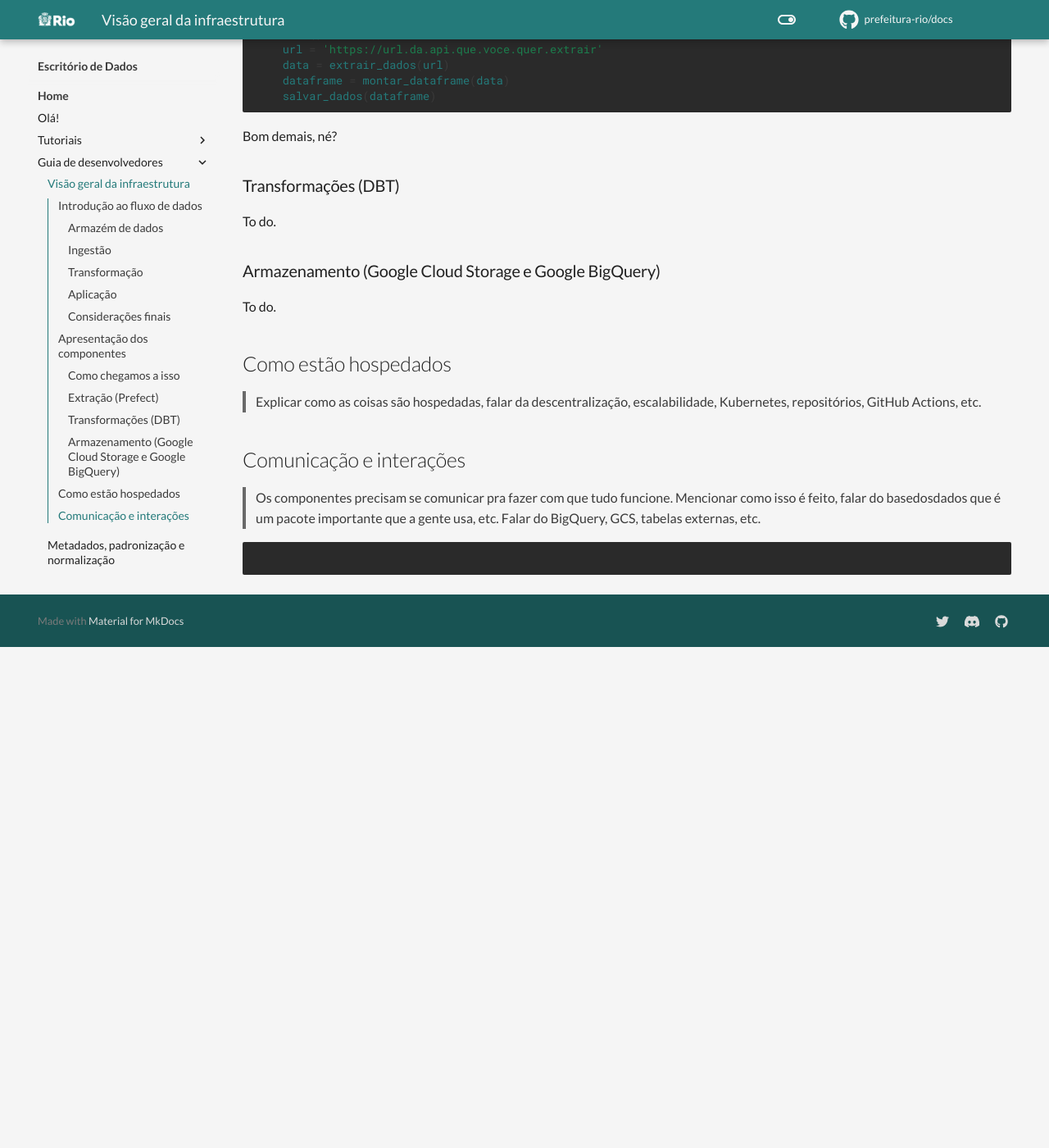
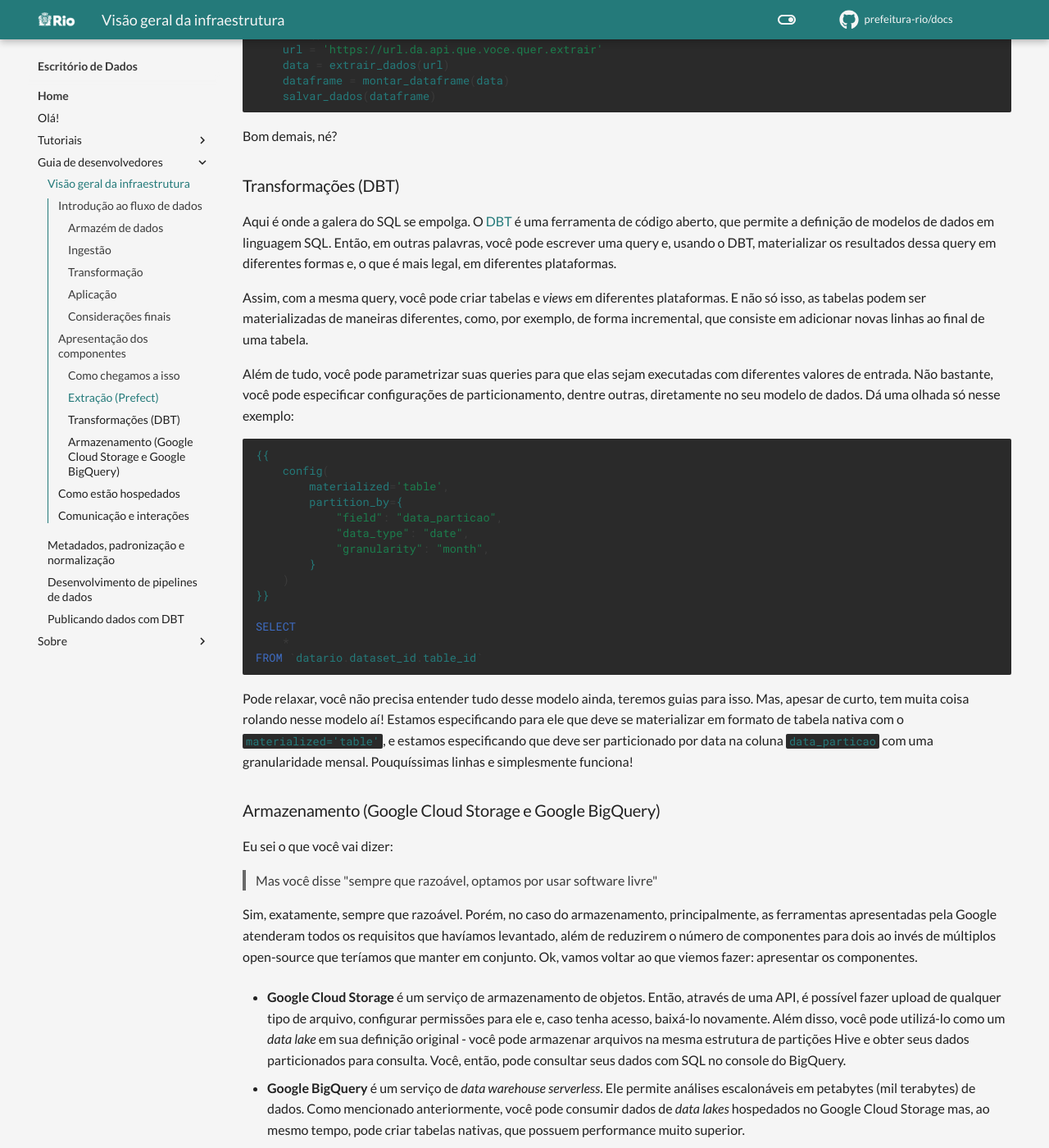
Before and after one commit to prefeitura-rio/docs, an MkDocs documentation site: the page built from docs/guia-desenvolvedores/visao-geral-infra.md, in a window 1280 px wide and 1400 px high, scrolled down 4693 px. Shown: the whole window at 82% size. Built offline with MkDocs 1.6.1 and Material for MkDocs 9.7.7, drawn with Linux system fonts in a browser that asks for light colours; comment, search, counter and statistics services are not loaded; before the commit the page ends 5482 px from its top, so only the background shows below that; some of the changed text lies outside the part shown.

Commit message:
finaliza componentes

````diff
--- a/docs/guia-desenvolvedores/visao-geral-infra.md
+++ b/docs/guia-desenvolvedores/visao-geral-infra.md
@@ -194,11 +194,66 @@
 
 ### Transformações (DBT)
 
-To do.
+Aqui é onde a galera do SQL se empolga. O [DBT](https://getdbt.com) é uma ferramenta de código aberto,
+que permite a definição de modelos de dados em linguagem SQL. Então, em outras palavras, você pode
+escrever uma query e, usando o DBT, materializar os resultados dessa query em diferentes formas e,
+o que é mais legal, em diferentes plataformas.
+
+Assim, com a mesma query, você pode criar tabelas e _views_ em diferentes plataformas. E não só isso,
+as tabelas podem ser materializadas de maneiras diferentes, como, por exemplo, de forma incremental,
+que consiste em adicionar novas linhas ao final de uma tabela.
+
+Além de tudo, você pode parametrizar suas queries para que elas sejam executadas com diferentes
+valores de entrada. Não bastante, você pode especificar configurações de particionamento, dentre
+outras, diretamente no seu modelo de dados. Dá uma olhada só nesse exemplo:
+
+```sql
+{{
+    config(
+        materialized='table',
+        partition_by={
+            "field": "data_particao",
+            "data_type": "date",
+            "granularity": "month",
+        }
+    )
+}}
+
+SELECT
+    *
+FROM `datario.dataset_id.table_id`
+```
+
+Pode relaxar, você não precisa entender tudo desse modelo ainda, teremos guias para isso. Mas, apesar
+de curto, tem muita coisa rolando nesse modelo aí! Estamos especificando para ele que deve se materializar
+em formato de tabela nativa com o `materialized='table'`, e estamos especificando que deve ser particionado
+por data na coluna `data_particao` com uma granularidade mensal. Pouquíssimas linhas e simplesmente
+funciona!
 
 ### Armazenamento (Google Cloud Storage e Google BigQuery)
 
-To do.
+Eu sei o que você vai dizer:
+
+> Mas você disse "sempre que razoável, optamos por usar software livre"
+
+Sim, exatamente, sempre que razoável. Porém, no caso do armazenamento, principalmente, as ferramentas
+apresentadas pela Google atenderam todos os requisitos que havíamos levantado, além de reduzirem o
+número de componentes para dois ao invés de múltiplos open-source que teríamos que manter em conjunto.
+Ok, vamos voltar ao que viemos fazer: apresentar os componentes.
+
+- **Google Cloud Storage** é um serviço de armazenamento de objetos. Então, através de uma API, é
+  possível fazer upload de qualquer tipo de arquivo, configurar permissões para ele e, caso tenha acesso,
+  baixá-lo novamente. Além disso, você pode utilizá-lo como um _data lake_ em sua definição original -
+  você pode armazenar arquivos na mesma estrutura de partições Hive e obter seus dados particionados
+  para consulta. Você, então, pode consultar seus dados com SQL no console do BigQuery.
+
+- **Google BigQuery** é um serviço de _data warehouse serverless_. Ele permite análises escalonáveis
+  em petabytes (mil terabytes) de dados. Como mencionado anteriormente, você pode consumir dados de
+  _data lakes_ hospedados no Google Cloud Storage mas, ao mesmo tempo, pode criar tabelas nativas,
+  que possuem performance muito superior.
+
+E aqui, então, finalizamos a apresentação de nossos componentes. Mas calma, ainda tem muita coisa
+a ser dita aqui, vamos em frente.
 
 ## Como estão hospedados
 
@@ -210,7 +265,3 @@
 > Os componentes precisam se comunicar pra fazer com que tudo funcione. Mencionar como isso é feito,
 > falar do basedosdados que é um pacote importante que a gente usa, etc. Falar do BigQuery, GCS,
 > tabelas externas, etc.
-
-```
-
-```
````
